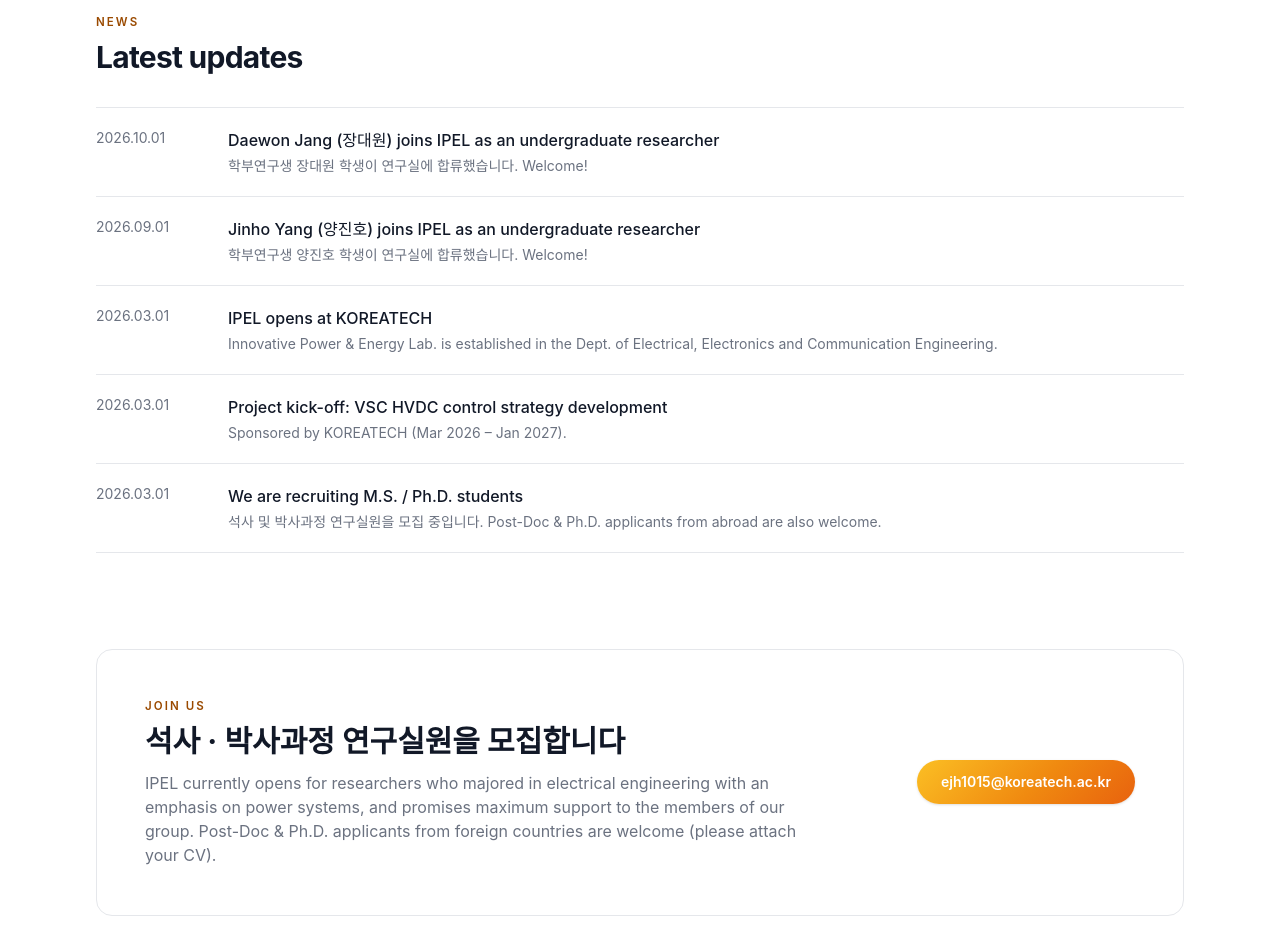
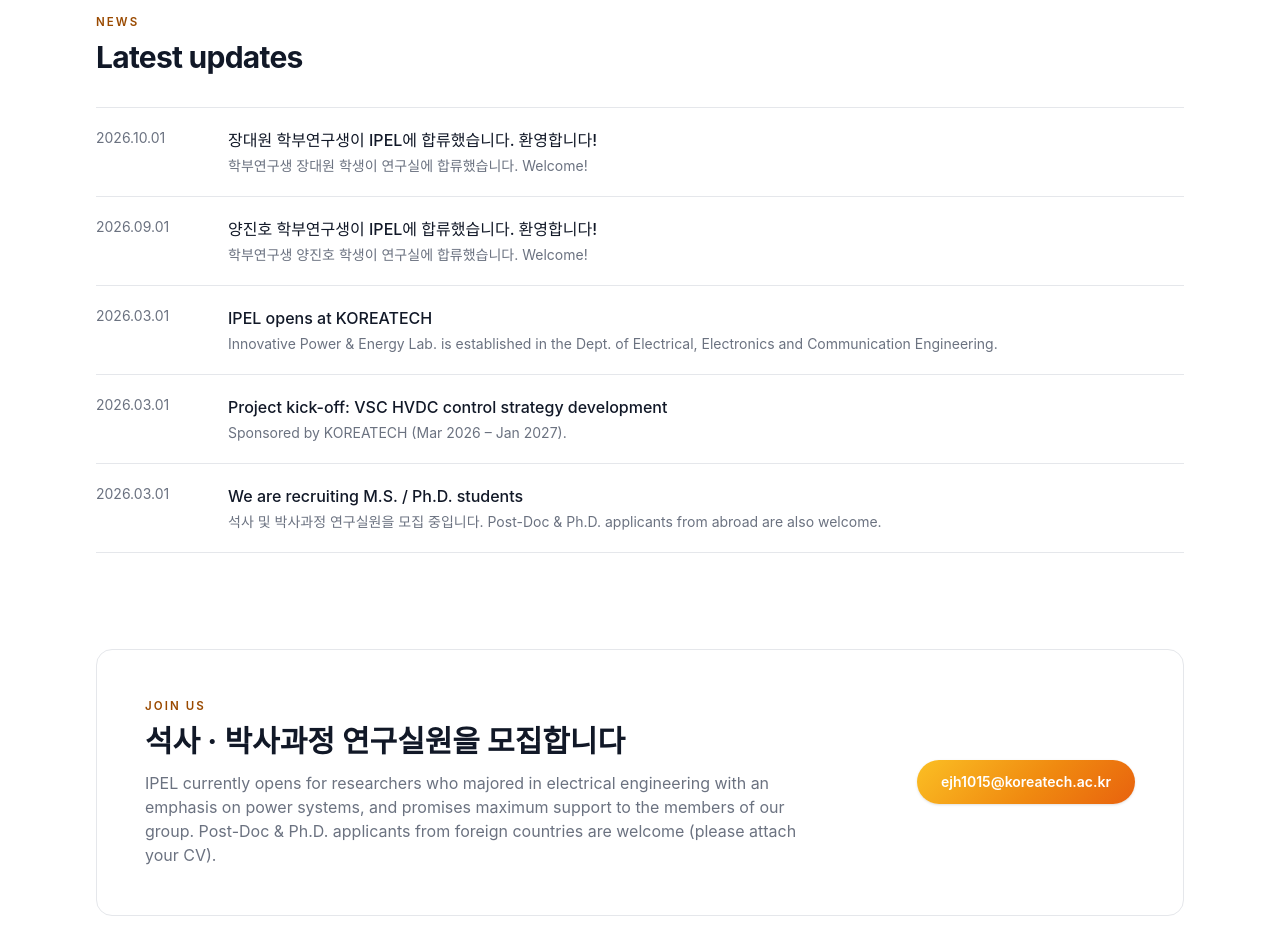
Before and after one commit to ipel-koreatech/ipel-homepage, a Next.js app: page / in a window 1280 px wide. Shown: the part 2320-3245 px from the top of the page. Built offline with nearby package versions, Linux system fonts and the light colour scheme; a web font is replaced by a local one.

Commit message:
Update content

```diff
--- a/src/data/news.ts
+++ b/src/data/news.ts
@@ -8,12 +8,12 @@ export type NewsItem = {
 export const news: NewsItem[] = [
   {
     date: "2026.10.01",
-    title: "Daewon Jang (장대원) joins IPEL as an undergraduate researcher",
+    title: "장대원 학부연구생이 IPEL에 합류했습니다. 환영합니다!",
     body: "학부연구생 장대원 학생이 연구실에 합류했습니다. Welcome!",
   },
   {
     date: "2026.09.01",
-    title: "Jinho Yang (양진호) joins IPEL as an undergraduate researcher",
+    title: "양진호 학부연구생이 IPEL에 합류했습니다. 환영합니다!",
     body: "학부연구생 양진호 학생이 연구실에 합류했습니다. Welcome!",
   },
   {
```
